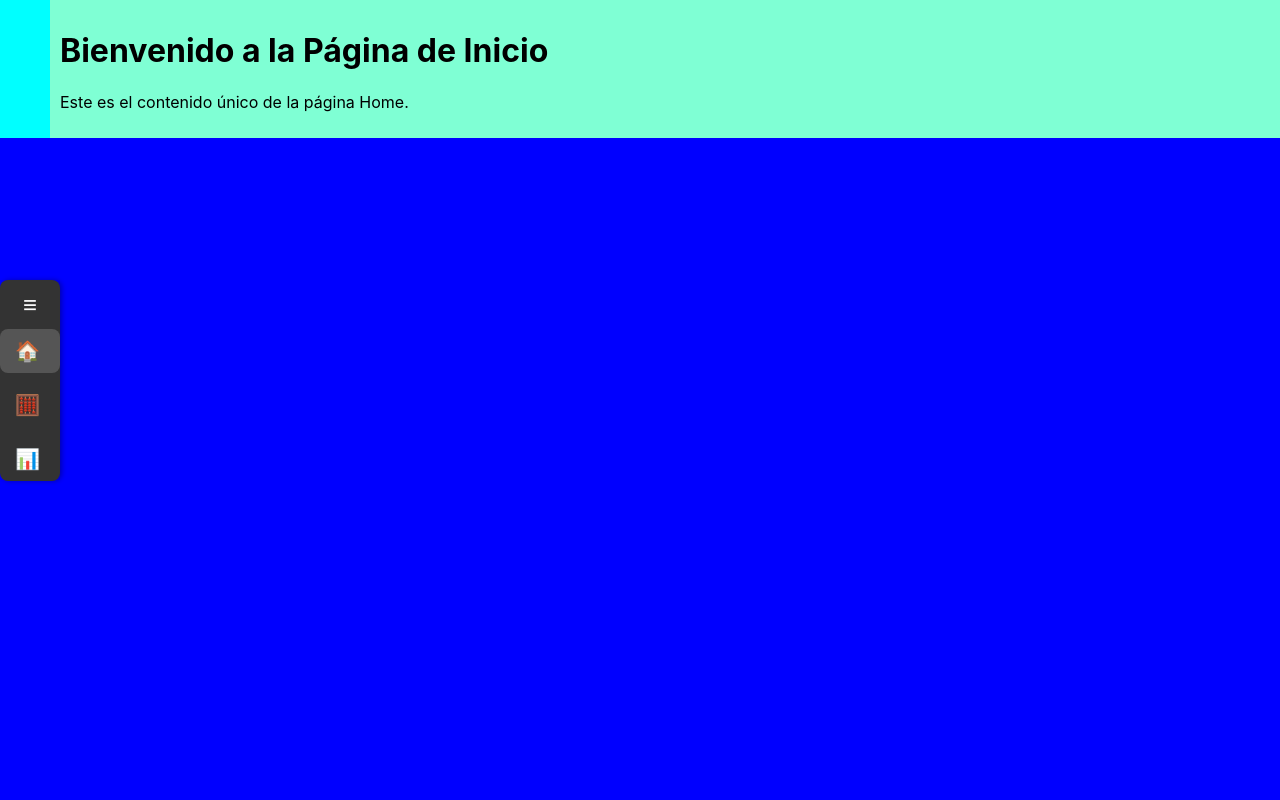
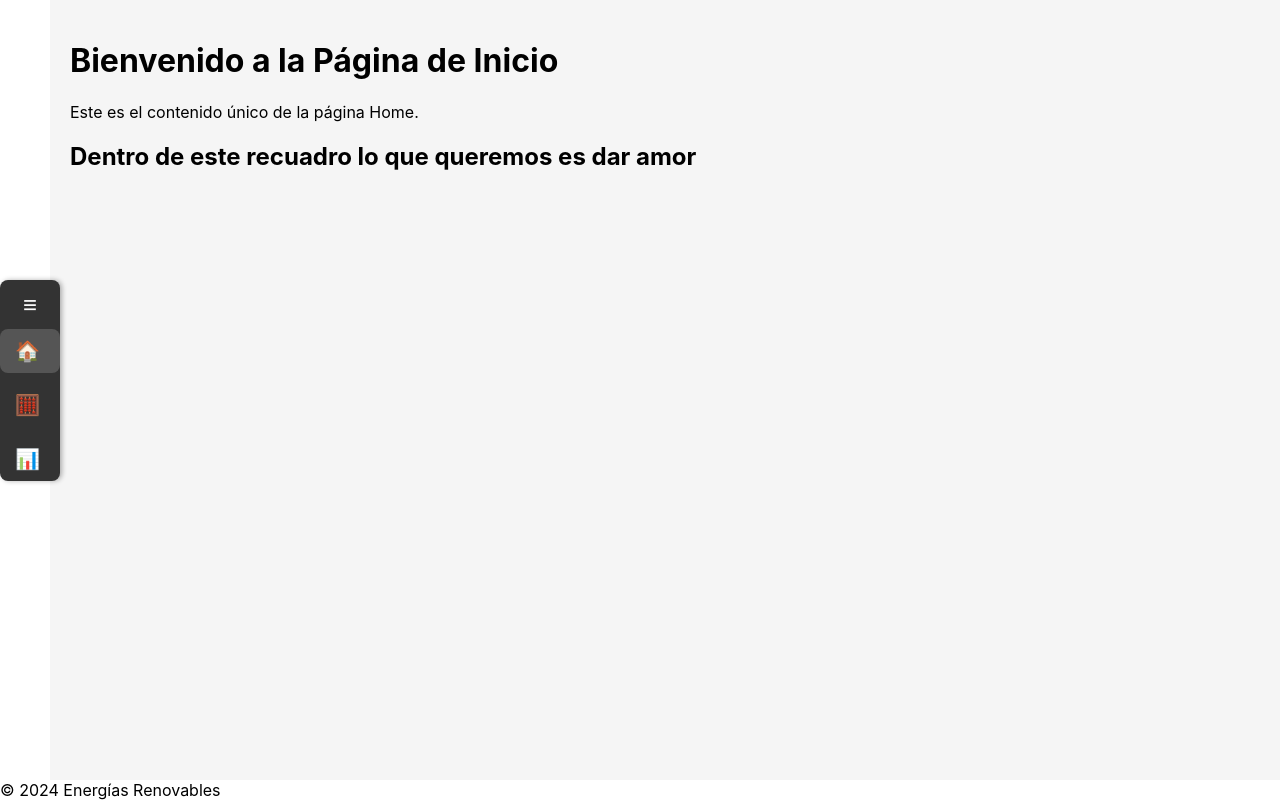
Before and after one commit to Bocchi26/ProyectoFinal, a React (Create React App) app: page / in a window 1280 px wide. Built offline with nearby package versions, Linux system fonts and the light colour scheme.

Commit message:
nueva estructura de la plantilla que se ve mejor

```diff
--- a/src/App.js
+++ b/src/App.js
@@ -7,7 +7,7 @@ import Graficos from "./components/Graficos/graficos";
 
 const App = () => {
   return (
-    <Router>
+    <Router id="sexo">
       <Routes>
         <Route path="/" element={<Home />} />
         <Route path="/calculadora" element={<Calculadora />} />
--- a/src/components/Home/inicio.css
+++ b/src/components/Home/inicio.css
@@ -0,0 +1,3 @@
+Plantilla {
+
+}
--- a/src/components/Home/inicio.js
+++ b/src/components/Home/inicio.js
@@ -7,6 +7,11 @@ const Home = () => {
     <Plantilla>
       <h1>Bienvenido a la Página de Inicio</h1>
       <p>Este es el contenido único de la página Home.</p>
+      <article className="recuadro">
+        <div>
+          <h2>Dentro de este recuadro lo que queremos es dar amor </h2>
+        </div>
+      </article>
     </Plantilla>
   );
 };
--- a/src/components/Plantilla/plantilla.css
+++ b/src/components/Plantilla/plantilla.css
@@ -1,7 +1,26 @@
-    .planti {
-        background-color: aqua;
+    html, body {
+    margin: 0;
+    padding: 0;
+    width: 100%;
+    height: 100%;
+    box-sizing: border-box;
     }
 
+
+
+    .plantilla {
+    display: flex;
+    flex-direction: column; /* Asegura que los hijos se coloquen en columnas */
+    min-height: 100vh; /* Garantiza que ocupe la altura completa de la pantalla */
+
+    }
+
+
     .contenidoPrincipal {
-        background-color: aquamarine;
+        flex: 1; /* Hace que esta sección crezca y ocupe el espacio restante */
+        padding: 20px;
+        overflow-y: auto; /* Para que el contenido largo tenga scroll */
+        background-color: #f5f5f5; /* Fondo de la sección principal */
+
+
     }
--- a/src/components/Plantilla/plantilla.js
+++ b/src/components/Plantilla/plantilla.js
@@ -5,14 +5,18 @@ import "./plantilla.css"
 
 const Plantilla = ({ children }) => {
   return (
-    <div className="planti">
+    <div className="plantilla">
+      <header>
+
+      </header>
         {/* Barra de navegación */}
         <BarraNavegacion />
          {/* aqui va a ir como va a ser la plntilla */}
-      <div className="contenidoPrincipal">
 
+      <main className="contenidoPrincipal">
         {children} {/* Contenido específico de cada página */}
-      </div>
+      </main>
+      <footer>© 2024 Energías Renovables</footer>
     </div>
   );
 };
--- a/src/index.css
+++ b/src/index.css
@@ -5,7 +5,7 @@ body {
     sans-serif;
   -webkit-font-smoothing: antialiased;
   -moz-osx-font-smoothing: grayscale;
-  background-color:blue;
+
 }
 
 code {
```
Also changed, not shown: src/App.css (+0 -35 lines).
